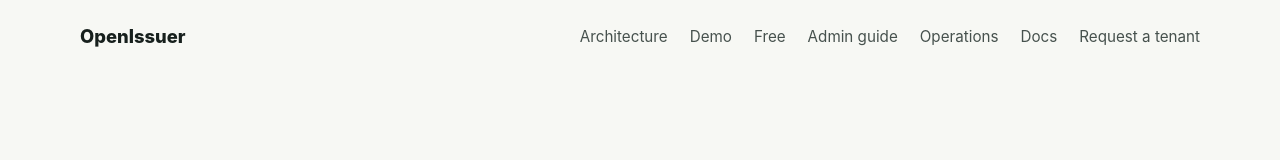
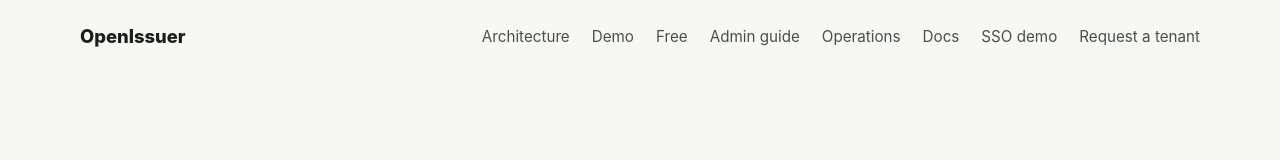
Before and after one commit to sonamsamdupkhangsar/openissuer-site, a Next.js app: page /sso-demo in a window 1280 px wide. Shown: the top 160 px of the page. Built offline with nearby package versions, Linux system fonts and the light colour scheme; no server answers.

Commit message:
Highlight SSO demo in navigation

```diff
--- a/pages/sso-demo.tsx
+++ b/pages/sso-demo.tsx
@@ -22,6 +22,7 @@ export default function SsoDemo() {
             <Link href="/admin-guide">Admin guide</Link>
             <Link href="/operations-guide">Operations</Link>
             <Link href="/docs">Docs</Link>
+            <Link href="/sso-demo">SSO demo</Link>
             <Link href="/tenant-provisioning">Request a tenant</Link>
           </div>
         </nav>
```
